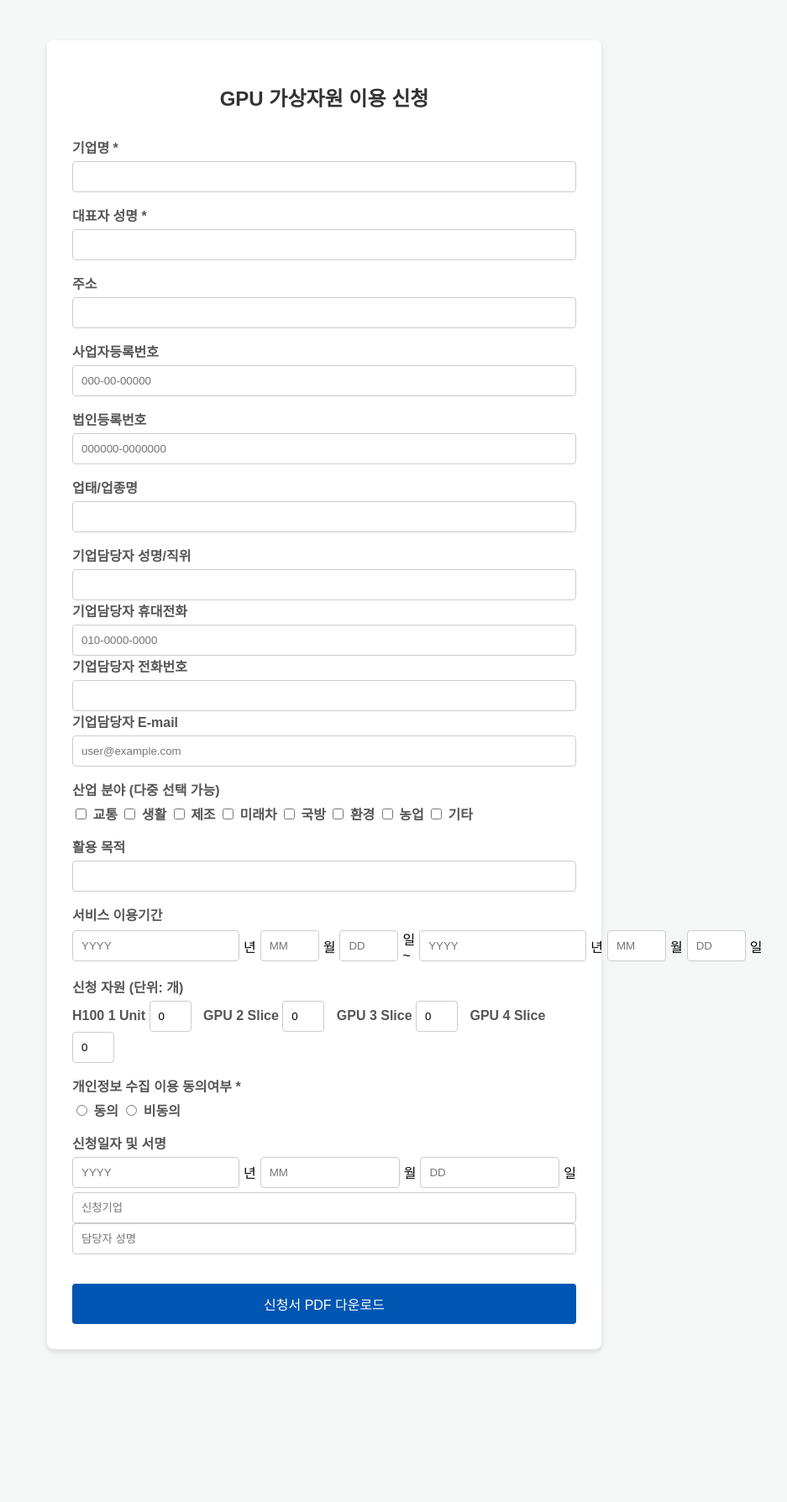
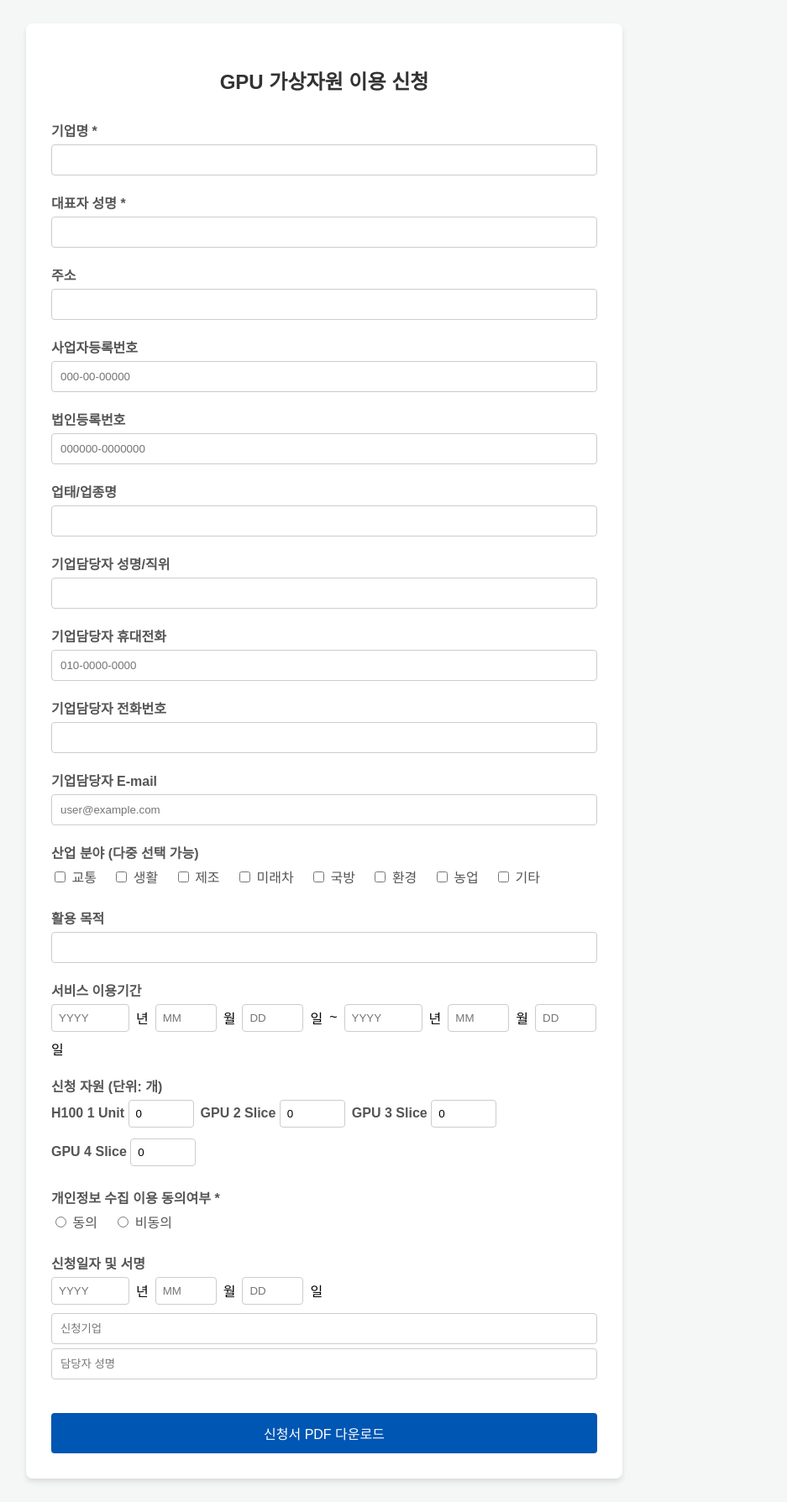
Before and after one commit to KimGiHu/GITC-Live-Service, a Flask app: page / in a window 1280 px wide. Shown: the whole page at 84% size, without its empty margins (254-1191 px from the left). Before the commit the page ends 1611 px from the top, so only its background shows below. Run offline with Flask 3, Linux system fonts and the light colour scheme; parts of the project's set-up code (start-up, migrations or seed data) failed here and were passed over.

Commit message:
Update index.html

```diff
--- a/templates/index.html
+++ b/templates/index.html
@@ -4,22 +4,33 @@
     <meta charset="UTF-8">
     <title>초거대AI 클라우드팜 GPU 가상자원 이용 신청</title>
     <style>
-        body { font-family: 'Malgun Gothic', sans-serif; background-color: #f4f7f6; padding: 40px; }
-        .container { max-width: 600px; background: white; padding: 30px; border-radius: 8px; box-shadow: 0 4px 6px rgba(0,0,0,0.1); margin: auto; }
+        body { font-family: 'Malgun Gothic', sans-serif; background-color: #f4f7f6; padding: 20px; }
+        .container { max-width: 650px; background: white; padding: 30px; border-radius: 8px; box-shadow: 0 4px 6px rgba(0,0,0,0.1); margin: auto; }
         h2 { color: #333; text-align: center; margin-bottom: 30px; }
-        .form-group { margin-bottom: 15px; }
+        .form-group { margin-bottom: 20px; }
         label { font-weight: bold; display: block; margin-bottom: 5px; color: #555; }
-        input[type="text"], input[type="email"], input[type="tel"], input[type="number"] { width: 100%; padding: 10px; border: 1px solid #ccc; border-radius: 4px; box-sizing: border-box; }
+        input[type="text"], input[type="email"], input[type="tel"] { width: 100%; padding: 10px; border: 1px solid #ccc; border-radius: 4px; box-sizing: border-box; }
+
+        /* 인라인 정렬 및 반응형 줄바꿈 설정 */
+        .inline-group { display: flex; flex-wrap: wrap; gap: 8px; align-items: center; }
+        .inline-group input[type="number"] { padding: 8px; border: 1px solid #ccc; border-radius: 4px; }
+
+        /* 숫자 입력칸 너비 고정 */
+        .input-year { width: 75px; }
+        .input-md { width: 55px; }
+        .input-gpu { width: 60px; }
+
+        /* 체크박스/라디오 버튼 라벨 인라인 설정 */
+        .checkbox-group label { display: inline-block; margin-right: 15px; margin-bottom: 5px; font-weight: normal; }
+
         button { width: 100%; padding: 12px; background-color: #0056b3; color: white; border: none; border-radius: 4px; font-size: 16px; cursor: pointer; margin-top: 20px; }
         button:hover { background-color: #004494; }
-        .inline-inputs input { width: auto; flex: 1; }
     </style>
 </head>
 <body>
     <div class="container">
         <h2>GPU 가상자원 이용 신청</h2>
         <form id="applyForm" action="/generate_pdf" method="post">
-        <!-- <form action="/generate_pdf" method="post" onsubmit="return validateForm()"> -->
             <div class="form-group">
                 <label>기업명 *</label>
                 <input type="text" name="company name" required>
@@ -47,24 +58,31 @@
             <div class="form-group">
                 <label>기업담당자 성명/직위</label>
                 <input type="text" name="Name / Position">
+            </div>
+            <div class="form-group">
                 <label>기업담당자 휴대전화</label>
                 <input type="tel" name="Mobile" placeholder="010-0000-0000">
+            </div>
+            <div class="form-group">
                 <label>기업담당자 전화번호</label>
                 <input type="tel" name="Tel">
+            </div>
+            <div class="form-group">
                 <label>기업담당자 E-mail</label>
                 <input type="email" name="Mail" placeholder="user@example.com">
             </div>
+
             <div class="form-group">
                 <label>산업 분야 (다중 선택 가능)</label>
-                <div>
-                    <label style="display:inline;"><input type="checkbox" name="Traffic" value="0"> 교통</label>
-                    <label style="display:inline;"><input type="checkbox" name="Life" value="0"> 생활</label>
-                    <label style="display:inline;"><input type="checkbox" name="Manufacture" value="0"> 제조</label>
-                    <label style="display:inline;"><input type="checkbox" name="Mobility_future" value="0"> 미래차</label>
-                    <label style="display:inline;"><input type="checkbox" name="Military" value="0"> 국방</label>
-                    <label style="display:inline;"><input type="checkbox" name="Environment" value="0"> 환경</label>
-                    <label style="display:inline;"><input type="checkbox" name="Agriculture" value="0"> 농업</label>
-                    <label style="display:inline;"><input type="checkbox" name="ETC" value="0"> 기타</label>
+                <div class="checkbox-group">
+                    <label><input type="checkbox" name="Traffic" value="0"> 교통</label>
+                    <label><input type="checkbox" name="Life" value="0"> 생활</label>
+                    <label><input type="checkbox" name="Manufacture" value="0"> 제조</label>
+                    <label><input type="checkbox" name="Mobility_future" value="0"> 미래차</label>
+                    <label><input type="checkbox" name="Military" value="0"> 국방</label>
+                    <label><input type="checkbox" name="Environment" value="0"> 환경</label>
+                    <label><input type="checkbox" name="Agriculture" value="0"> 농업</label>
+                    <label><input type="checkbox" name="ETC" value="0"> 기타</label>
                 </div>
             </div>
             <div class="form-group">
@@ -74,39 +92,46 @@
 
             <div class="form-group">
                 <label>서비스 이용기간</label>
-                <div class="inline-inputs" style="display: flex; gap: 5px; align-items: center;">
-                    <input type="number" name="1st year" placeholder="YYYY" min="2024"> 년
-                    <input type="number" name="1st month" placeholder="MM" min="1" max="12"> 월
-                    <input type="number" name="1st day" placeholder="DD" min="1" max="31"> 일 ~
-                    <input type="number" name="2nd year" placeholder="YYYY" min="2024"> 년
-                    <input type="number" name="2nd month" placeholder="MM" min="1" max="12"> 월
-                    <input type="number" name="2nd day" placeholder="DD" min="1" max="31"> 일
+                <div class="inline-group">
+                    <input type="number" class="input-year" name="1st year" placeholder="YYYY" min="2024"> 년
+                    <input type="number" class="input-md" name="1st month" placeholder="MM" min="1" max="12"> 월
+                    <input type="number" class="input-md" name="1st day" placeholder="DD" min="1" max="31"> 일
+                    <span>~</span>
+                    <input type="number" class="input-year" name="2nd year" placeholder="YYYY" min="2024"> 년
+                    <input type="number" class="input-md" name="2nd month" placeholder="MM" min="1" max="12"> 월
+                    <input type="number" class="input-md" name="2nd day" placeholder="DD" min="1" max="31"> 일
                 </div>
             </div>
+
             <div class="form-group">
-                <label> 신청 자원 (단위: 개) </label>
-                <label style="display:inline; margin-right: 10px;"> H100 1 Unit <input type="number" style="width: 50px;" name="H100 Number" value="0" min="0"></label>
-                <label style="display:inline; margin-right: 10px;"> GPU 2 Slice <input type="number" style="width: 50px;" name="GPU 2 slice" value="0" min="0"></label>
-                <label style="display:inline; margin-right: 10px;"> GPU 3 Slice <input type="number" style="width: 50px;" name="GPU 3 slice" value="0" min="0"></label>
-                <label style="display:inline;"> GPU 4 Slice <input type="number" style="width: 50px;" name="GPU 4 slice" value="0" min="0"></label>
+                <label>신청 자원 (단위: 개)</label>
+                <div class="inline-group">
+                    <label>H100 1 Unit <input type="number" class="input-gpu" name="H100 Number" value="0" min="0"></label>
+                    <label>GPU 2 Slice <input type="number" class="input-gpu" name="GPU 2 slice" value="0" min="0"></label>
+                    <label>GPU 3 Slice <input type="number" class="input-gpu" name="GPU 3 slice" value="0" min="0"></label>
+                    <label>GPU 4 Slice <input type="number" class="input-gpu" name="GPU 4 slice" value="0" min="0"></label>
+                </div>
             </div>
+
             <div class="form-group">
                 <label>개인정보 수집 이용 동의여부 *</label>
-                <div>
-                    <label style="display:inline;"><input type="radio" name="Collection_Agreement" value="Agree" required> 동의</label>
-                    <label style="display:inline;"><input type="radio" name="Collection_Agreement" value="Disagree"> 비동의</label>
+                <div class="checkbox-group">
+                    <label><input type="radio" name="Collection_Agreement" value="Agree" required> 동의</label>
+                    <label><input type="radio" name="Collection_Agreement" value="Disagree"> 비동의</label>
                 </div>
             </div>
+
             <div class="form-group">
                 <label>신청일자 및 서명</label>
-                <div class="inline-inputs" style="display: flex; gap: 5px; align-items: center; margin-bottom: 5px;">
-                    <input type="number" name="Register Year" placeholder="YYYY" min="2024"> 년
-                    <input type="number" name="Register Month" placeholder="MM" min="1" max="12"> 월
-                    <input type="number" name="Register Day" placeholder="DD" min="1" max="31"> 일
+                <div class="inline-group" style="margin-bottom: 10px;">
+                    <input type="number" class="input-year" name="Register Year" placeholder="YYYY" min="2024"> 년
+                    <input type="number" class="input-md" name="Register Month" placeholder="MM" min="1" max="12"> 월
+                    <input type="number" class="input-md" name="Register Day" placeholder="DD" min="1" max="31"> 일
                 </div>
-                <input type="text" name="Application Business Name" placeholder="신청기업">
+                <input type="text" name="Application Business Name" placeholder="신청기업" style="margin-bottom: 5px;">
                 <input type="text" name="Corporate Representative Name" placeholder="담당자 성명">
             </div>
+
             <button type="submit">신청서 PDF 다운로드</button>
         </form>
     </div>
@@ -115,21 +140,18 @@
         document.getElementById("applyForm").addEventListener("submit", function(event) {
             const form = event.target;
 
-            // 1. 정규표현식 정의
             const mobileRegex = /^01[016789]-\d{3,4}-\d{4}$/;
             const bizRegex = /^\d{3}-\d{2}-\d{5}$/;
             const corpRegex = /^\d{6}-\d{7}$/;
 
-            // 2. 입력값 가져오기
             const mobile = form.elements["Mobile"].value.trim();
             const biz = form.elements["Business Registration Number"].value.trim();
             const corp = form.elements["Corporate Registration Number"].value.trim();
 
-            // 3. 검사 및 전송 차단 (preventDefault)
             if (mobile && !mobileRegex.test(mobile)) {
                 alert("오류: 올바른 휴대전화 번호 형식이 아닙니다.\n하이픈(-)을 포함해주세요. (예: 010-1234-5678)");
                 form.elements["Mobile"].focus();
-                event.preventDefault(); // 폼 전송 물리적 차단
+                event.preventDefault();
                 return;
             }
             if (biz && !bizRegex.test(biz)) {
```
